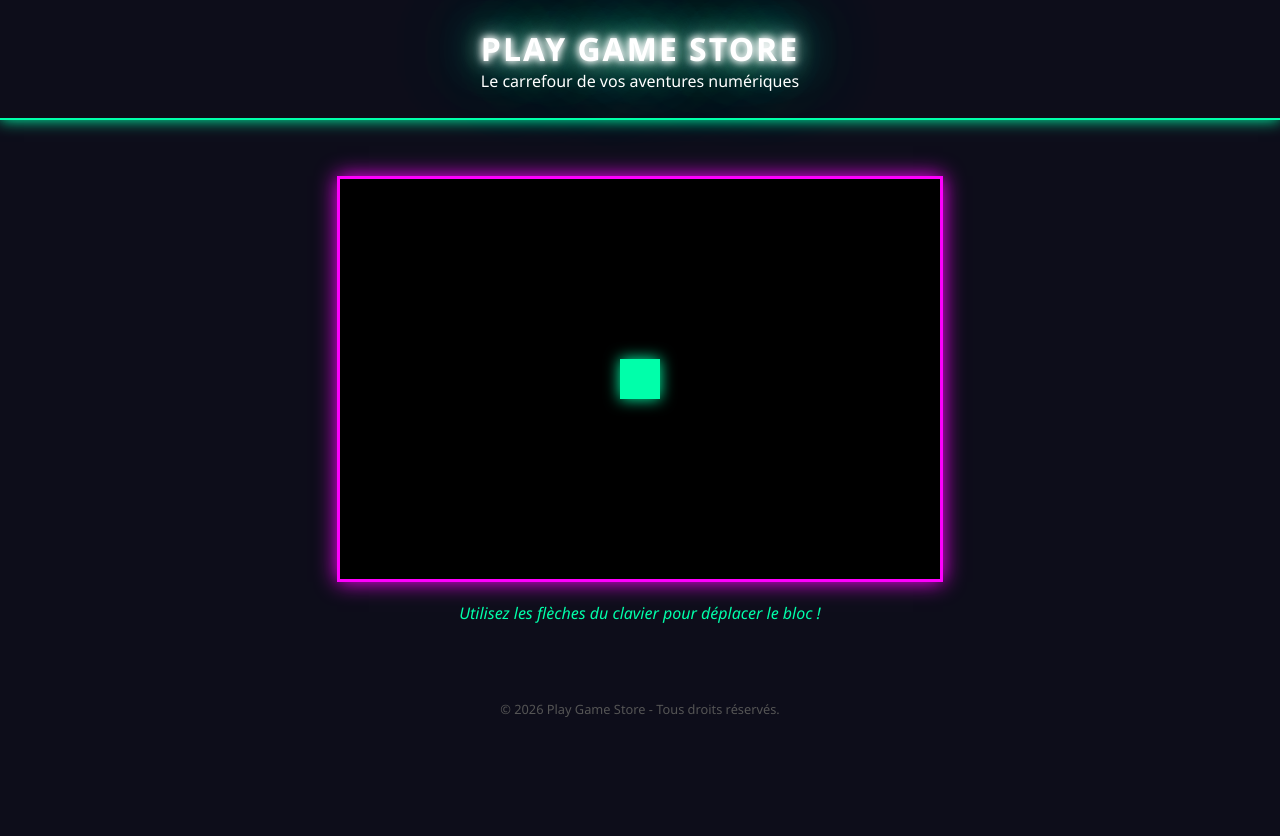
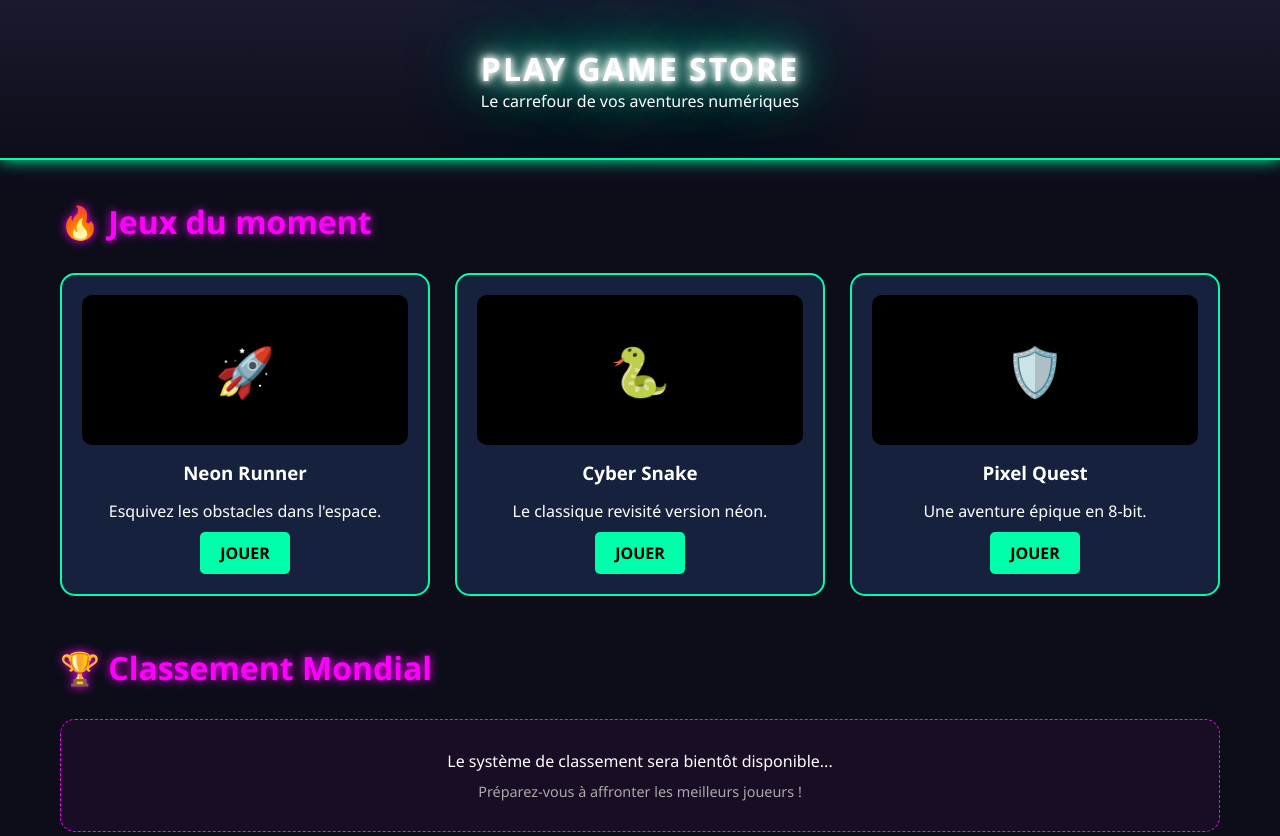
Before and after one commit to azertydragon30-jpg/Play_Game_store, a plain HTML site: page index.html in a window 1280 px wide. Shown: the top 836 px of the page. Before the commit the page ends 800 px from the top, so only its background shows below. Drawn offline with Linux system fonts and the light colour scheme.

Commit message:
Revamp index.html with new sections and styles
Updated the title and added new sections for trending games and leaderboard. Enhanced styles and layout for better presentation.

```diff
--- a/index.html
+++ b/index.html
@@ -3,11 +3,11 @@
 <head>
     <meta charset="UTF-8">
     <meta name="viewport" content="width=device-width, initial-scale=1.0">
-    <title>Play Game Store | Votre Univers Gaming</title>
+    <title>Play Game Store | Accueil</title>
     <style>
         /* RESET & BASE */
         * { margin: 0; padding: 0; box-sizing: border-box; font-family: 'Segoe UI', Tahoma, Geneva, Verdana, sans-serif; }
-        body { background-color: #0d0d1a; color: #fff; overflow-x: hidden; }
+        body { background-color: #0d0d1a; color: #fff; overflow-x: hidden; scroll-behavior: smooth; }
 
         /* EFFETS DE LUMIÈRE NÉON */
         .neon-text {
@@ -18,44 +18,103 @@
         }
 
         header {
-            height: 15vh;
+            height: 20vh;
             display: flex;
             flex-direction: column;
             align-items: center;
             justify-content: center;
             border-bottom: 2px solid #0fa;
             box-shadow: 0 0 15px #0fa;
+            background: linear-gradient(to bottom, #1a1a2e, #0d0d1a);
         }
 
-        /* ZONE DE JEU */
-        #game-container {
+        /* SECTION ACCUEIL */
+        .container {
+            max-width: 1200px;
+            margin: 0 auto;
+            padding: 40px 20px;
+        }
+
+        h2 {
+            margin-bottom: 30px;
+            color: #f0f;
+            text-shadow: 0 0 10px #f0f;
+            font-size: 2rem;
+        }
+
+        /* GRILLE DES JEUX */
+        .games-grid {
+            display: grid;
+            grid-template-columns: repeat(auto-fit, minmax(250px, 1fr));
+            gap: 25px;
+            margin-bottom: 50px;
+        }
+
+        .game-card {
+            background: #16213e;
+            border: 2px solid #0fa;
+            border-radius: 15px;
+            padding: 20px;
+            text-align: center;
+            transition: transform 0.3s ease, box-shadow 0.3s ease;
+            cursor: pointer;
+            position: relative;
+            overflow: hidden;
+        }
+
+        .game-card:hover {
+            transform: translateY(-10px);
+            box-shadow: 0 0 25px #0fa;
+        }
+
+        .game-card h3 {
+            margin: 15px 0;
+            color: #fff;
+        }
+
+        .game-thumb {
+            width: 100%;
+            height: 150px;
+            background: #000;
+            border-radius: 10px;
             display: flex;
-            flex-direction: column;
             align-items: center;
             justify-content: center;
-            height: 70vh;
-            padding: 20px;
+            font-size: 3rem;
         }
 
-        canvas {
-            background-color: #000;
-            border: 3px solid #f0f;
-            box-shadow: 0 0 20px #f0f;
-            max-width: 100%;
-        }
-
-        .controls {
-            margin-top: 20px;
-            color: #0fa;
-            font-style: italic;
+        /* SECTION CLASSEMENT (Placeholder) */
+        .leaderboard-preview {
+            background: rgba(255, 0, 255, 0.05);
+            border: 1px dashed #f0f;
+            padding: 30px;
+            border-radius: 15px;
+            text-align: center;
         }
 
         footer {
-            height: 15vh;
+            margin-top: 50px;
+            padding: 40px;
             text-align: center;
-            padding: 20px;
-            font-size: 0.8rem;
+            border-top: 1px solid #333;
             color: #555;
+        }
+
+        .btn-play {
+            display: inline-block;
+            margin-top: 10px;
+            padding: 10px 20px;
+            background: #0fa;
+            color: #000;
+            text-decoration: none;
+            font-weight: bold;
+            border-radius: 5px;
+            transition: 0.3s;
+        }
+
+        .btn-play:hover {
+            background: #fff;
+            box-shadow: 0 0 10px #fff;
         }
     </style>
 </head>
@@ -66,57 +125,47 @@
         <p>Le carrefour de vos aventures numériques</p>
     </header>
 
-    <main id="game-container">
-        <canvas id="gameCanvas" width="600" height="400"></canvas>
-        <div class="controls">
-            Utilisez les flèches du clavier pour déplacer le bloc !
-        </div>
+    <main class="container">
+
+        <section id="trending">
+            <h2>🔥 Jeux du moment</h2>
+            <div class="games-grid">
+                <div class="game-card">
+                    <div class="game-thumb">🚀</div>
+                    <h3>Neon Runner</h3>
+                    <p>Esquivez les obstacles dans l'espace.</p>
+                    <a href="#" class="btn-play">JOUER</a>
+                </div>
+
+                <div class="game-card">
+                    <div class="game-thumb">🐍</div>
+                    <h3>Cyber Snake</h3>
+                    <p>Le classique revisité version néon.</p>
+                    <a href="#" class="btn-play">JOUER</a>
+                </div>
+
+                <div class="game-card">
+                    <div class="game-thumb">🛡️</div>
+                    <h3>Pixel Quest</h3>
+                    <p>Une aventure épique en 8-bit.</p>
+                    <a href="#" class="btn-play">JOUER</a>
+                </div>
+            </div>
+        </section>
+
+        <section id="leaderboard">
+            <h2>🏆 Classement Mondial</h2>
+            <div class="leaderboard-preview">
+                <p>Le système de classement sera bientôt disponible...</p>
+                <p style="font-size: 0.9rem; margin-top: 10px; color: #aaa;">Préparez-vous à affronter les meilleurs joueurs !</p>
+            </div>
+        </section>
+
     </main>
 
     <footer>
         &copy; 2026 Play Game Store - Tous droits réservés.
     </footer>
 
-    <script>
-        // LOGIQUE DU JEU (Initialisation)
-        const canvas = document.getElementById('gameCanvas');
-        const ctx = canvas.getContext('2d');
-
-        // Variables de notre premier bloc interactif
-        let player = {
-            x: 280,
-            y: 180,
-            size: 40,
-            color: '#0fa',
-            speed: 5
-        };
-
-        function drawPlayer() {
-            ctx.clearRect(0, 0, canvas.width, canvas.height); // Efface l'écran
-            ctx.fillStyle = player.color;
-            ctx.shadowBlur = 15;
-            ctx.shadowColor = player.color;
-            ctx.fillRect(player.x, player.y, player.size, player.size);
-        }
-
-        function update() {
-            drawPlayer();
-            requestAnimationFrame(update);
-        }
-
-        // Écouteur de touches
-        window.addEventListener('keydown', (e) => {
-            if(e.key === 'ArrowUp') player.y -= player.speed;
-            if(e.key === 'ArrowDown') player.y += player.speed;
-            if(e.key === 'ArrowLeft') player.x -= player.speed;
-            if(e.key === 'ArrowRight') player.x += player.speed;
-
-            // Limites du canvas
-            player.x = Math.max(0, Math.min(canvas.width - player.size, player.x));
-            player.y = Math.max(0, Math.min(canvas.height - player.size, player.y));
-        });
-
-        update();
-    </script>
 </body>
 </html>
```
